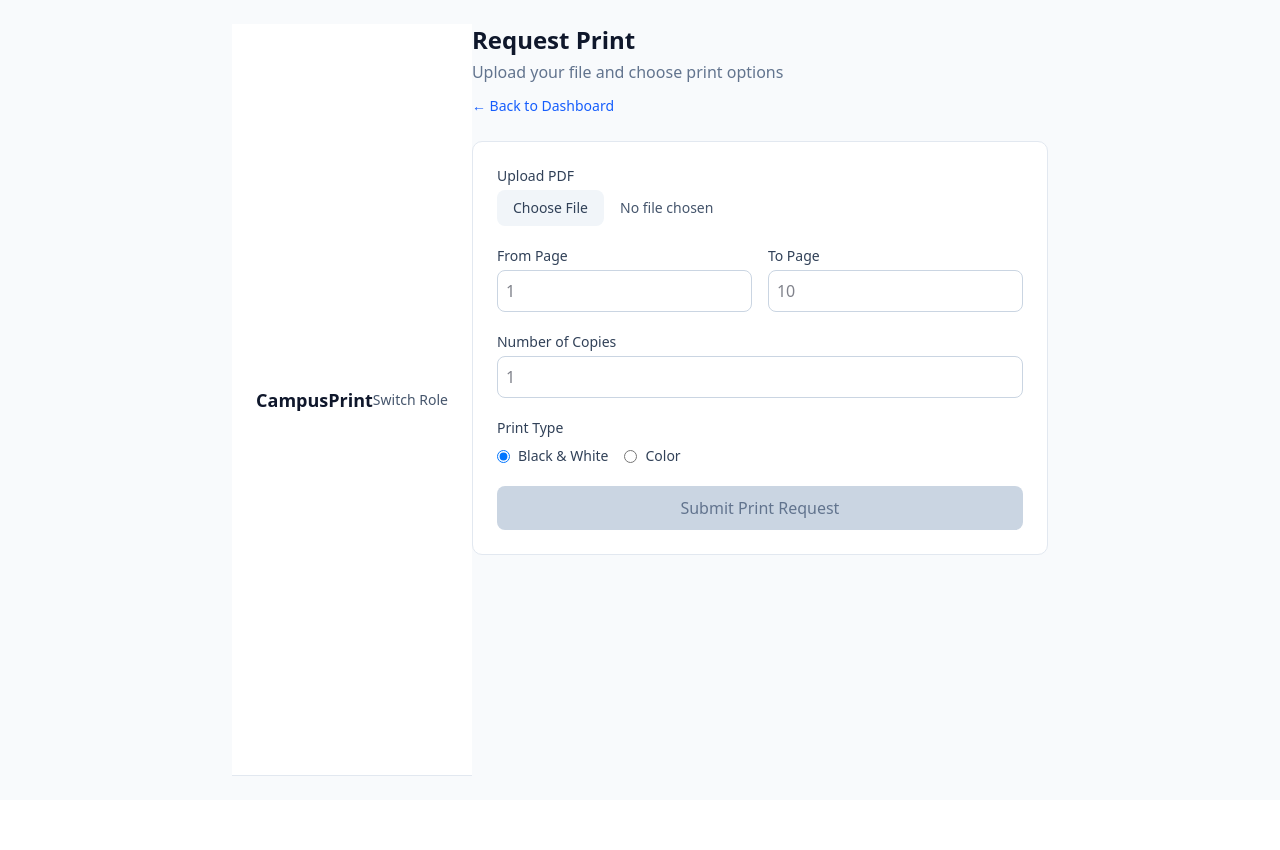
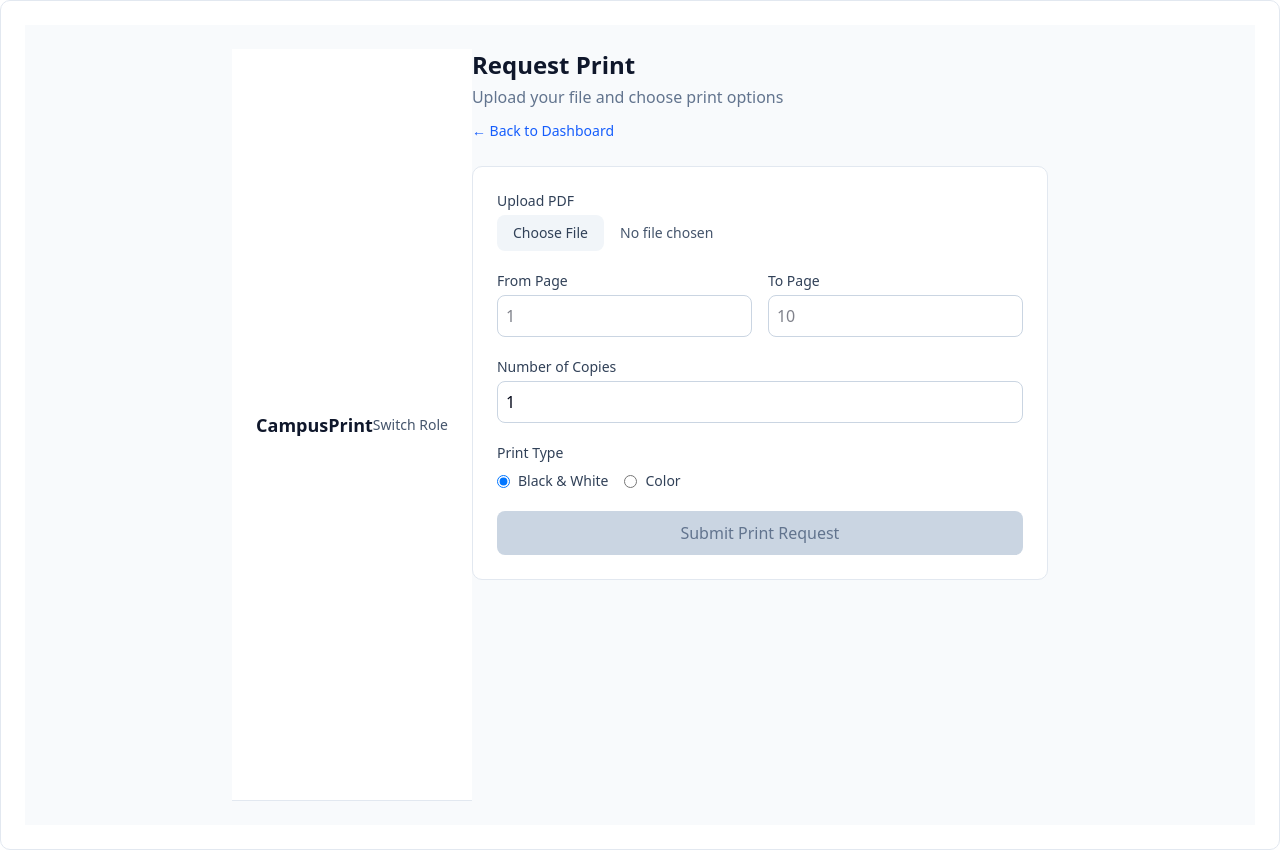
Before and after one commit to Shrutijain-BCA/PrintingPress, a Next.js app: page /student/request-print in a window 1280 px wide. Before the commit the page ends 800 px from the top, so only its background shows below. Built offline with nearby package versions, Linux system fonts and the light colour scheme.

Commit message:
Student print request submission integrated with backend

```diff
--- a/app/student/request-print/page.tsx
+++ b/app/student/request-print/page.tsx
@@ -3,15 +3,60 @@ import { useState } from "react";
 import Link from "next/link";
 import PrimaryButton from "@/components/PrimaryButton";
 import StudentNavbar from "@/components/StudentNavbar";
+import { useRouter } from "next/navigation";
 
 
 export default function RequestPrintPage() {
   const [file, setFile] = useState<File | null>(null);
+  const router = useRouter();
   const [fromPage, setFromPage] = useState("");
   const [toPage, setToPage] = useState("");
+  const [copies, setCopies] = useState("1");
+  const [printType, setPrintType] = useState<"bw" | "color">("bw");
+  const [loading, setLoading] = useState(false);
+  const handleSubmit = async (e: React.FormEvent) => {
+    e.preventDefault();
+
+    try {
+      setLoading(true);
+
+      // TEMP studentId (same one you used earlier)
+      const studentId = "698312ef6ced30d7d9a18351";
+
+      const res = await fetch("/api/print", {
+        method: "POST",
+        headers: {
+          "Content-Type": "application/json",
+        },
+        body: JSON.stringify({
+          studentId,
+          fileUrl: "https://example.com/dummy.pdf", // file upload later
+          fromPage: Number(fromPage),
+          toPage: Number(toPage),
+          copies: Number(copies),
+          printType,
+        }),
+      });
+
+      if (!res.ok) {
+        alert("Failed to submit print request");
+        return;
+      }
+
+      // success → go back to dashboard
+      router.push("/student");
+    } catch (err) {
+      console.error(err);
+      alert("Something went wrong");
+    } finally {
+      setLoading(false);
+    }
+  };
+
 
   return (
-    <div className="min-h-screen bg-slate-50 p-6 flex justify-center">
+    <form onSubmit={handleSubmit} className="bg-white border border-slate-200 rounded-lg p-6 space-y-5">
+      <div className="min-h-screen bg-slate-50 p-6 flex justify-center">
       <StudentNavbar />
       <div className="w-full max-w-xl">
         {/* Header */}
@@ -91,6 +136,8 @@ export default function RequestPrintPage() {
             </label>
             <input
               type="number"
+              value={copies}
+              onChange={(e) => setCopies(e.target.value)}
               placeholder="1"
               className="w-full border border-slate-300 rounded-md p-2
            focus:outline-none focus:ring-2 focus:ring-blue-200
@@ -117,13 +164,14 @@ export default function RequestPrintPage() {
           </div>
 
           {/* Submit */}
-          <PrimaryButton disabled={!file || !fromPage || !toPage}>
-  Submit Print Request
-</PrimaryButton>
+          <PrimaryButton disabled={loading || !file || !fromPage || !toPage}>
+            {loading ? "Submitting..." : "Submit Print Request"}
+          </PrimaryButton>
 
 
         </div>
       </div>
     </div>
+    </form>
   );
 }
--- a/components/PrimaryButton.tsx
+++ b/components/PrimaryButton.tsx
@@ -9,6 +9,7 @@ export default function PrimaryButton({
 }: PrimaryButtonProps) {
   return (
     <button
+      type="submit"
       disabled={disabled}
       className={`w-full py-2.5 rounded-md transition
         ${
```
